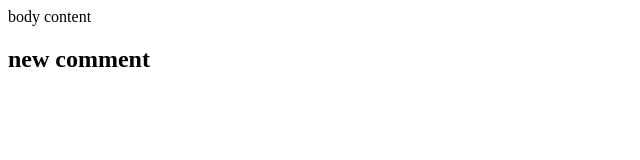
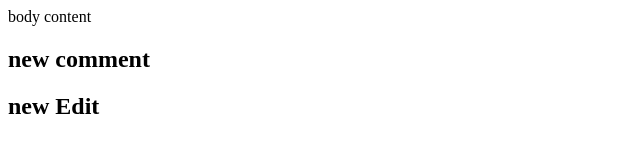
Before and after one commit to omarkamelte/githubexample, a plain HTML site: page index.html in a window 1280 px wide. Shown: the whole page, without its empty margins (0-640 px from the left). Drawn offline with Linux system fonts and the light colour scheme.

Commit message:
new commit

```diff
--- a/index.html
+++ b/index.html
@@ -3,5 +3,6 @@
 <body>
 body content
 <h2>new comment</h2>
+<h2>new Edit</h2>
 </body>
 </html>
```
